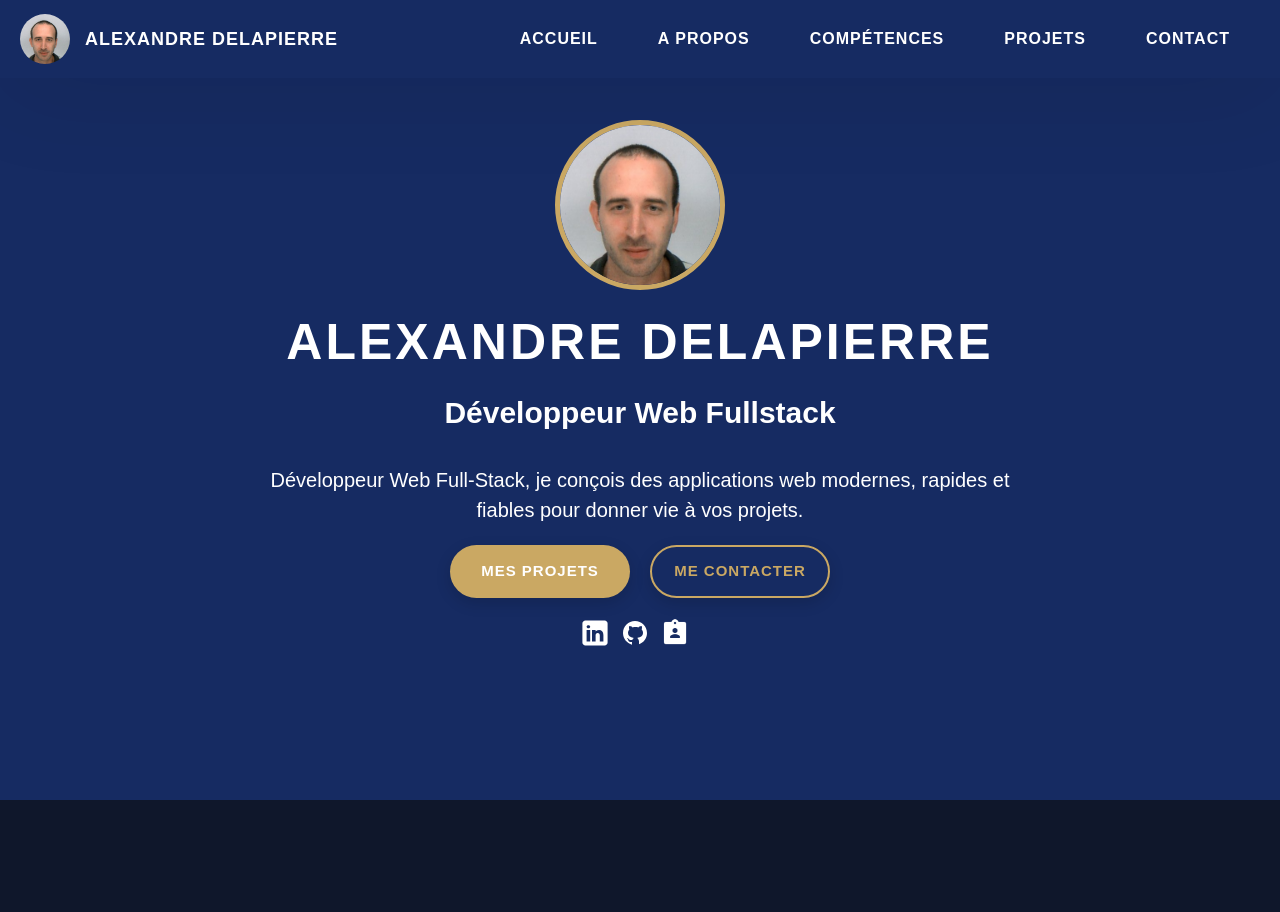
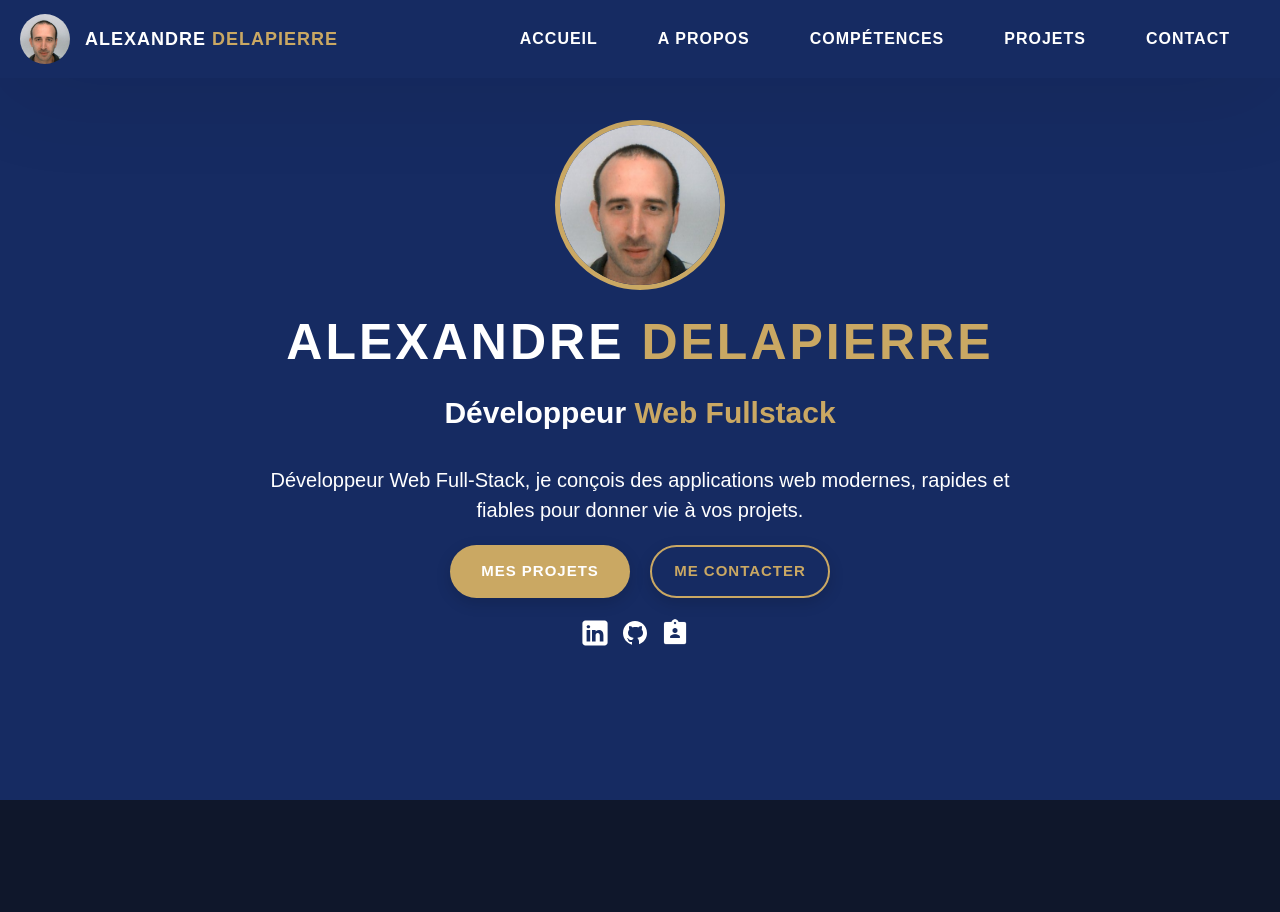
Before and after one commit to AlexDelapierre/Portfolio-React, a React (Create React App) app: page / in a window 1280 px wide. Shown: the top 912 px of the page. Built offline with nearby package versions, Linux system fonts and the light colour scheme.

Commit message:
style: add text-secondary-color in index.css

```diff
--- a/src/components/About/About.jsx
+++ b/src/components/About/About.jsx
@@ -3,7 +3,7 @@ import "./About.css";
 function About() {
   return (
     <section id="about" className="about">
-      <h2>A propos de <span className='text-secondary-color'>moi</span></h2>
+      <h2>A propos <span className='text-secondary-color'>de moi</span></h2>
       <p>
         Développeur passionné, je crée des applications web modernes et performantes pour donner vie à vos projets.
       </p>
--- a/src/components/Hero/Hero.css
+++ b/src/components/Hero/Hero.css
@@ -12,7 +12,6 @@
   overflow: hidden;
   margin: auto;
   margin-bottom: 1.5rem;
-  /* border: 5px solid #7843e9; */
   border: 5px solid #caa863;
 }
 
@@ -26,7 +25,6 @@
 .home-hero__title {
   font-size: 3rem;
   text-align: center;
-  /* color: #7843e9; */
   font-weight: 600;
   margin-top: 1rem
 }
@@ -37,7 +35,6 @@
 }
 
 .home-hero__info-text {
-  /* color: #333; */
   text-align: center;
 }
 
@@ -54,8 +51,6 @@
   justify-content: center;
   margin-bottom: 2rem;
 }
-
-
 
 /* ------------------------Mouse scroll----------------------- */
 .home-hero__mouse-scroll-cont {
--- a/src/index.css
+++ b/src/index.css
@@ -78,6 +78,10 @@ a:focus,button:focus,input:focus,textarea:focus {
   outline: 0
 }
 
+.text-secondary-color {
+  color: #caa863
+}
+
 /* -----------------------------Buttons--------------------------------- */
 
 .btn {
```
